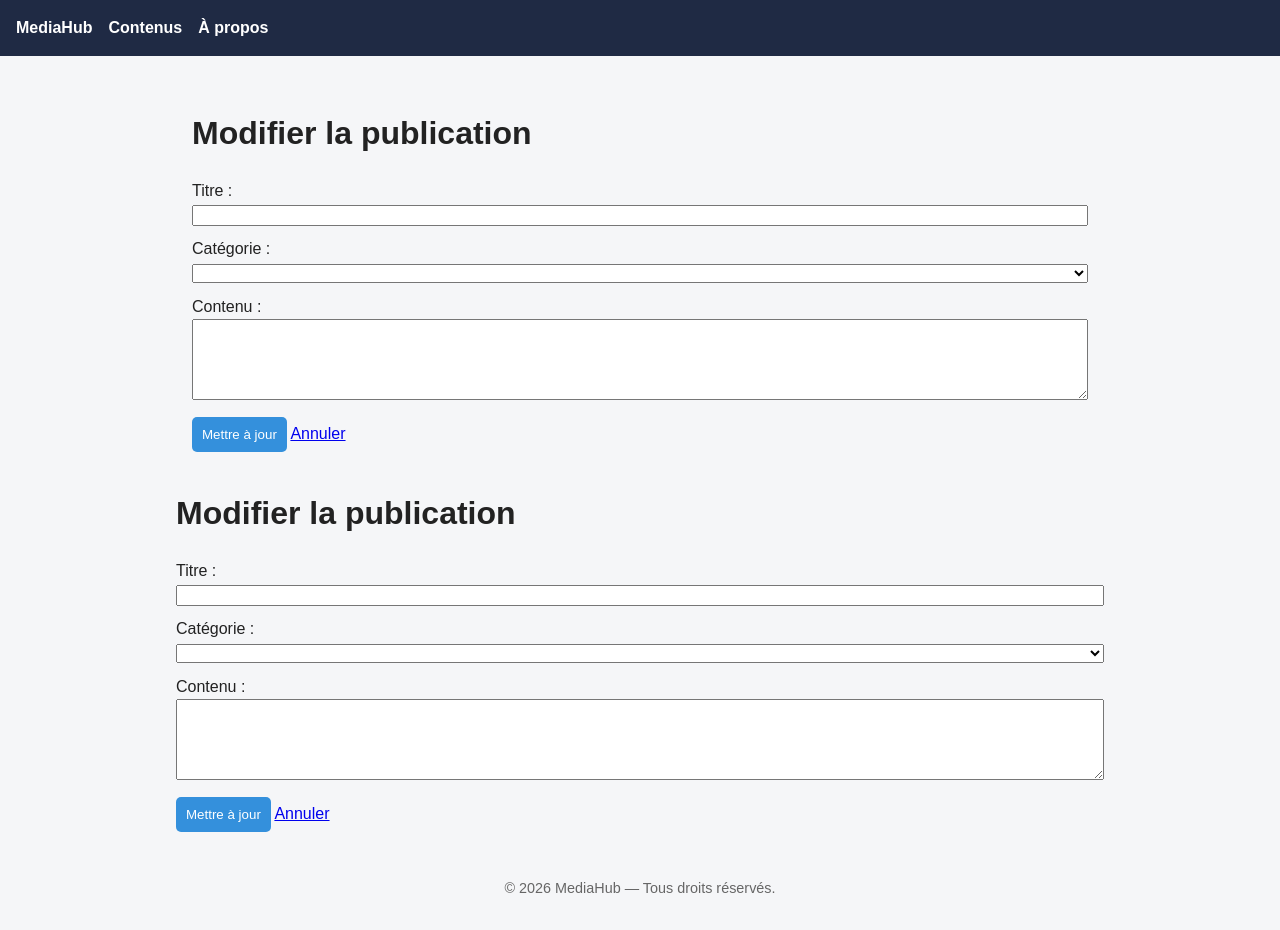
After one commit to fatmadorgham7-glitch/MediaHub, a Laravel app: template resources/views/contenus/edit.blade.php in a window 1280 px wide. The commit adds this page. Run offline with Laravel 12, Linux system fonts and the light colour scheme; the template is opened without the code that fills it, so the values that code supplies are empty.

Commit message:
Semaine 6 : CRUD complet des publications et catégories

```diff
--- /dev/null
+++ b/resources/views/contenus/edit.blade.php
@@ -0,0 +1,41 @@
+@extends('layouts.app')
+
+@section('titre', 'Modifier une publication')
+
+@section('contenu')
+    <h1>Modifier la publication</h1>
+
+    <form method="POST" action="{{ route('contenus.update', $publication) }}">
+        @csrf
+        @method('PUT')
+
+        <div style="margin-bottom: 10px;">
+            <label>Titre :</label><br>
+            <input type="text" name="titre" value="{{ old('titre', $publication->titre) }}" style="width: 100%;">
+            @error('titre') <span style="color:red;">{{ $message }}</span> @enderror
+        </div>
+
+        <div style="margin-bottom: 10px;">
+            <label>Catégorie :</label><br>
+            <select name="categorie_id" style="width: 100%;">
+                @foreach($categories as $categorie)
+                    <option value="{{ $categorie->id }}" {{ $publication->categorie_id == $categorie->id ? 'selected' : '' }}>
+                        {{ $categorie->nom }}
+                    </option>
+                @endforeach
+            </select>
+            @error('categorie_id') <span style="color:red;">{{ $message }}</span> @enderror
+        </div>
+
+        <div style="margin-bottom: 10px;">
+            <label>Contenu :</label><br>
+            <textarea name="contenu" rows="5" style="width: 100%;">{{ old('contenu', $publication->contenu) }}</textarea>
+            @error('contenu') <span style="color:red;">{{ $message }}</span> @enderror
+        </div>
+
+        <button type="submit" style="padding: 10px; background-color: #3490dc; color: white; border: none; border-radius: 5px;">
+            Mettre à jour
+        </button>
+        <a href="{{ route('contenus.show', $publication) }}">Annuler</a>
+    </form>
+@endsection
--- a/resources/views/layouts/app.blade.php
+++ b/resources/views/layouts/app.blade.php
@@ -10,6 +10,36 @@
     @include('partials.navigation')
 
     <main class="conteneur">
+            <main class="conteneur">
+
+        <!-- 1. Message de succès (bouton vert) -->
+        @if (session('succes'))
+            <div style="background-color: #d4edda; color: #155724; padding: 15px; margin-bottom: 20px; border-radius: 5px; border: 1px solid #c3e6cb;">
+                {{ session('succes') }}
+            </div>
+        @endif
+
+        <!-- 2. Message d'erreur personnalisé (ex: suppression impossible) -->
+        @if (session('erreur'))
+            <div style="background-color: #f8d7da; color: #721c24; padding: 15px; margin-bottom: 20px; border-radius: 5px; border: 1px solid #f5c6cb;">
+                {{ session('erreur') }}
+            </div>
+        @endif
+
+        <!-- 3. Erreurs de validation du formulaire (champs vides, etc.) -->
+        @if ($errors->any())
+            <div style="background-color: #fff3cd; color: #856404; padding: 15px; margin-bottom: 20px; border-radius: 5px; border: 1px solid #ffeeba;">
+                <strong>Attention, veuillez corriger les erreurs suivantes :</strong>
+                <ul style="margin-top: 10px; margin-bottom: 0;">
+                    @foreach ($errors->all() as $error)
+                        <li>{{ $error }}</li>
+                    @endforeach
+                </ul>
+            </div>
+        @endif
+
+        @yield('contenu')
+    </main>
         @yield('contenu')
     </main>
 
```
Also changed, not shown: app/Http/Controllers/CategorieController.php (+25 -0 lines), app/Http/Controllers/ContenuController.php (+52 -24 lines), resources/views/contenus/create.blade.php (added, +38 -0 lines).
